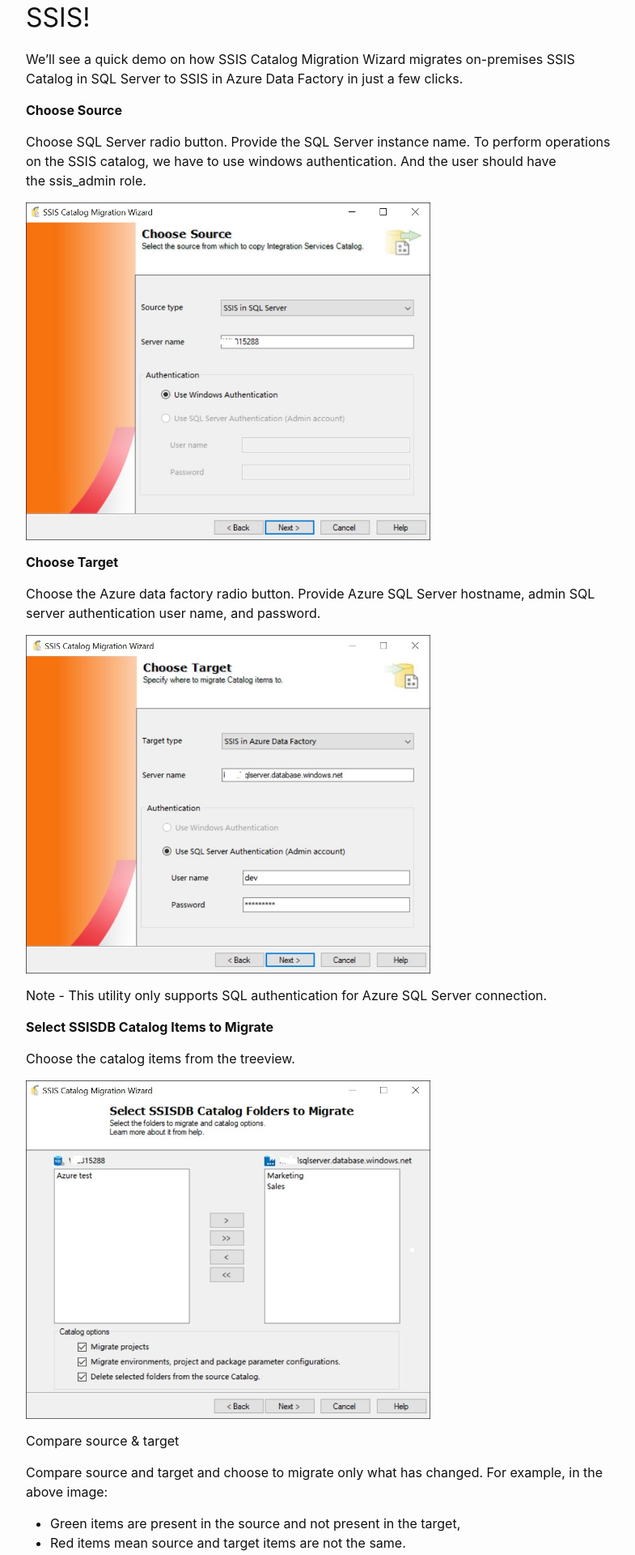
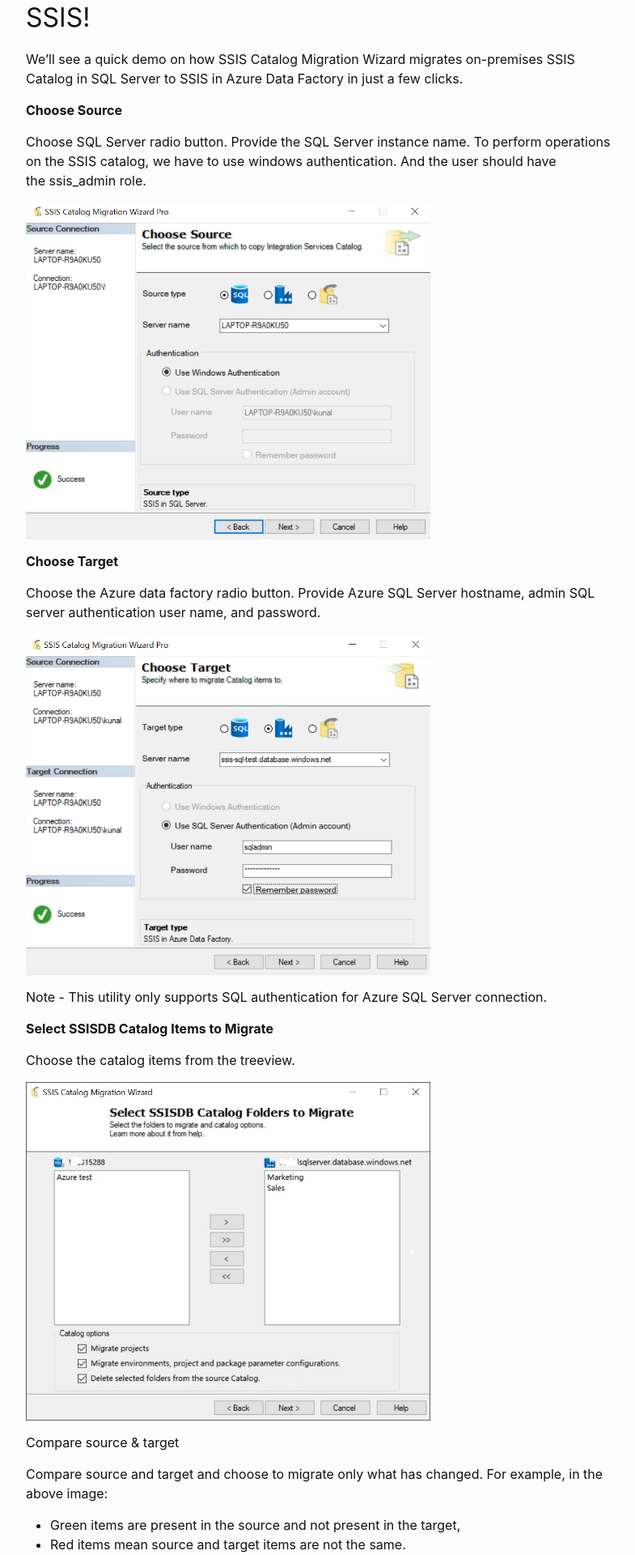
Before and after one commit to kr55/ssiscataloger, a Jekyll site: the page built from index.md, in a window 1280 px wide. Shown: the part 2006-3926 px from the top of the page at 81% size, without its empty margins (238-1023 px from the left). Built offline with Jekyll 4.4.1, drawn with Linux system fonts in a browser that asks for light colours; our own code applies the rules of GitHub Pages for plain Markdown files.

Commit message:
Update index.md

```diff
--- a/index.md
+++ b/index.md
@@ -44,14 +44,14 @@ We’ll see a quick demo on how SSIS Catalog Migration Wizard migrates on-premis
 
 Choose SQL Server radio button. Provide the SQL Server instance name. To perform operations on the SSIS catalog, we have to use windows authentication. And the user should have the ssis_admin role.
 
-<img src="media/ChooseSource.jpg" width="500">
+<img src="media/ChooseSource.PNG" width="500">
 
 
 **Choose Target**
 
 Choose the Azure data factory radio button. Provide Azure SQL Server hostname, admin SQL server authentication user name, and password.
 
-<img src="media/ChooseTarget.jpg" width="500">
+<img src="media/ChooseTarget.PNG" width="500">
 
 Note - This utility only supports SQL authentication for Azure SQL Server connection.
 
```
